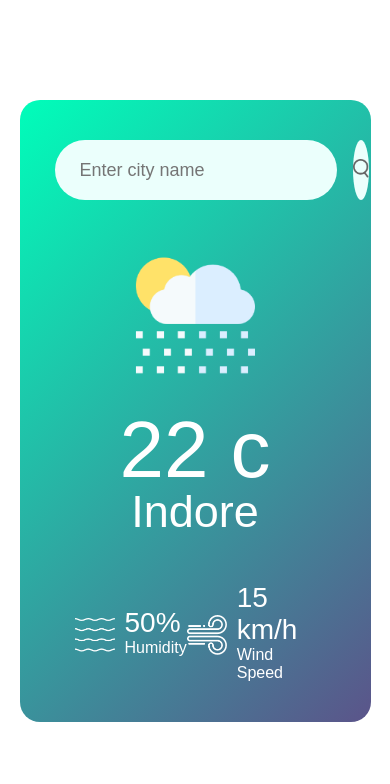
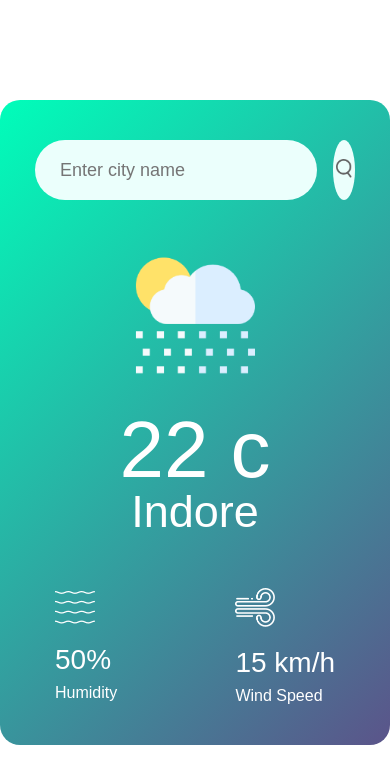
Before and after one commit to Ashikajain49/weather-forcast, a plain HTML site: page index.html in a window 390 px wide. Drawn offline with Linux system fonts and the light colour scheme.

Commit message:
added responsive code

```diff
--- a/style.css
+++ b/style.css
@@ -43,6 +43,7 @@
     cursor: pointer;
 }
 .search button img{
+    margin: 0;
     width: 16px;
 }
  .weather-icon{
@@ -83,5 +84,24 @@ margin-top: -6px;
     margin-left: 10px;
     font-size: 10px;
     display: none;
+}
+@media screen and (max-width: 524px)
+{
+.col{
+    display: block;
 
 }
+.col img{
+    margin-bottom: 0.5rem;
+}
+.col p{
+    margin-top: 0.5rem;
+}
+.search button{
+    margin: auto;
+}
+.navbar{
+    width: 100%;
+    height: 100%;
+}
+}
```
